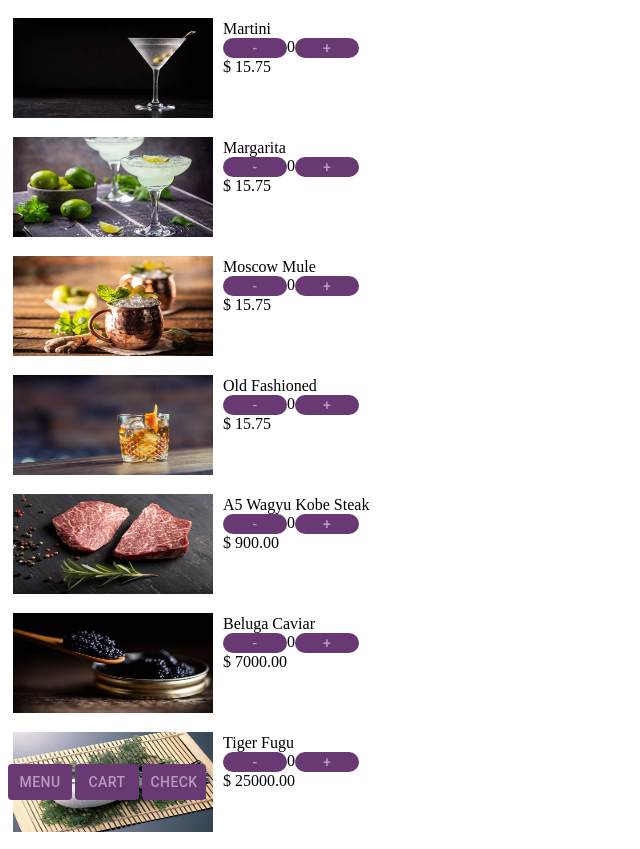
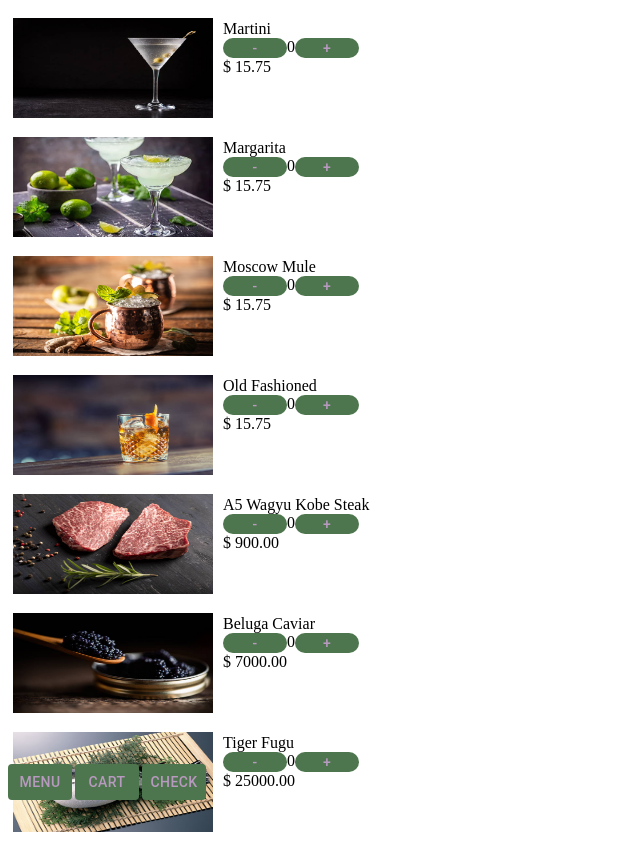
Before and after one commit to magicmitra/MaryJaneLounge, a React (Create React App) app: page / in a window 1280 px wide. Shown: the whole page, without its empty margins (0-640 px from the left). Built offline with nearby package versions, Linux system fonts and the light colour scheme.

Commit message:
change color palette

```diff
--- a/public/index.html
+++ b/public/index.html
@@ -2,7 +2,7 @@
 <html lang="en">
   <head>
     <meta charset="utf-8" />
-    <link rel="icon" href="%PUBLIC_URL%/favicon.ico" />
+    <link rel="icon" href="%PUBLIC_URL%/cocktail.ico" />
     <link rel="preconnect" href="https://fonts.googleapis.com">
     <link rel="preconnect" href="https://fonts.gstatic.com" crossorigin>
     <link href="https://fonts.googleapis.com/css2?family=IBM+Plex+Mono:wght@600&display=swap" rel="stylesheet">
@@ -10,7 +10,7 @@
     <meta name="theme-color" content="#000000" />
     <meta
       name="description"
-      content="Cocktail and Cannabis Lounge"
+      content="Cocktail and Food Lounge"
     />
     <link rel="apple-touch-icon" href="%PUBLIC_URL%/logo192.png" />
     <!--
--- a/src/App.tsx
+++ b/src/App.tsx
@@ -91,7 +91,7 @@ function App() {
 }
 
 const buttonFooterNavStyle = {
-    backgroundColor: "#683973",
+    background: "#4E764E",
     color: "#B899BF",
     textFont: 'IBM Plex Mono',
     marginRight: '3px'
@@ -103,7 +103,7 @@ const modalStyle = {
     left: '50%',
     transform: 'translate(-50%, -50%)',
     width: 170,
-    bgcolor: '#6F5C73',
+    bgcolor: '#74A059',
     border: '2px solid #000',
     boxShadow: 24,
     p: 4,
--- a/src/components/Cart.tsx
+++ b/src/components/Cart.tsx
@@ -75,7 +75,7 @@ const imageStyle = {
 }
 
 const buttonStyle = {
-    backgroundColor: "#E9C2F2",
+    background: "#2B393B",
     color: "#B899BF",
     textFont: 'IBM Plex Mono',
     marginRight: '30px',
--- a/src/components/Check.tsx
+++ b/src/components/Check.tsx
@@ -52,7 +52,7 @@ const Check = () => {
 }
 
 const buttonStyle = {
-    backgroundColor: "#E9C2F2",
+    background: "#2B393B",
     color: "#B899BF",
     textFont: 'IBM Plex Mono',
     marginRight: '30px',
--- a/src/components/Quantity.tsx
+++ b/src/components/Quantity.tsx
@@ -49,7 +49,7 @@ const Quantity = (props: ProductModel) => {
 }
 
 const buttonPlusMinusStyle = {
-    backgroundColor: "#683973",
+    background: "#4E764E",
     color: "#B899BF",
     textFont: 'IBM Plex Mono',
     borderRadius: 50,
```
Also changed, not shown: src/css/styles.css (+5 -5 lines), 2 other files (tests, documents, lock files or other folders).
